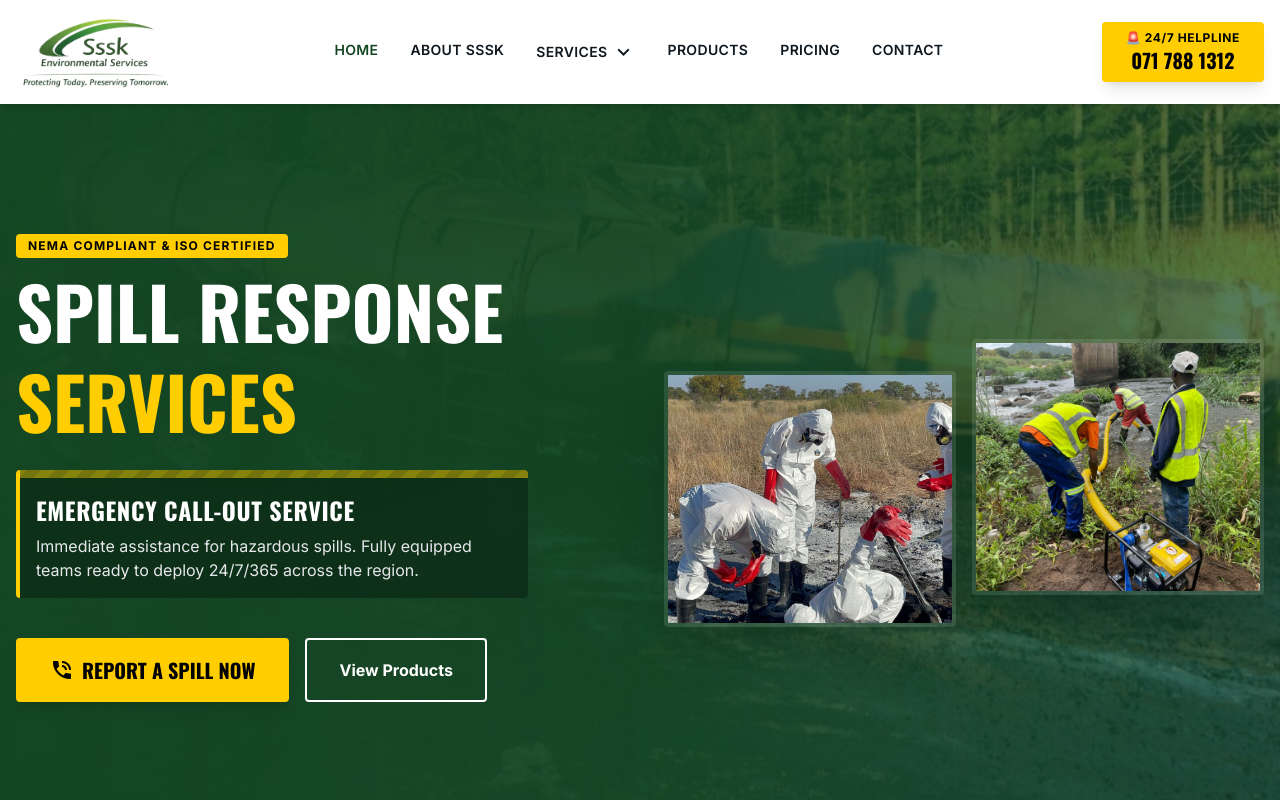
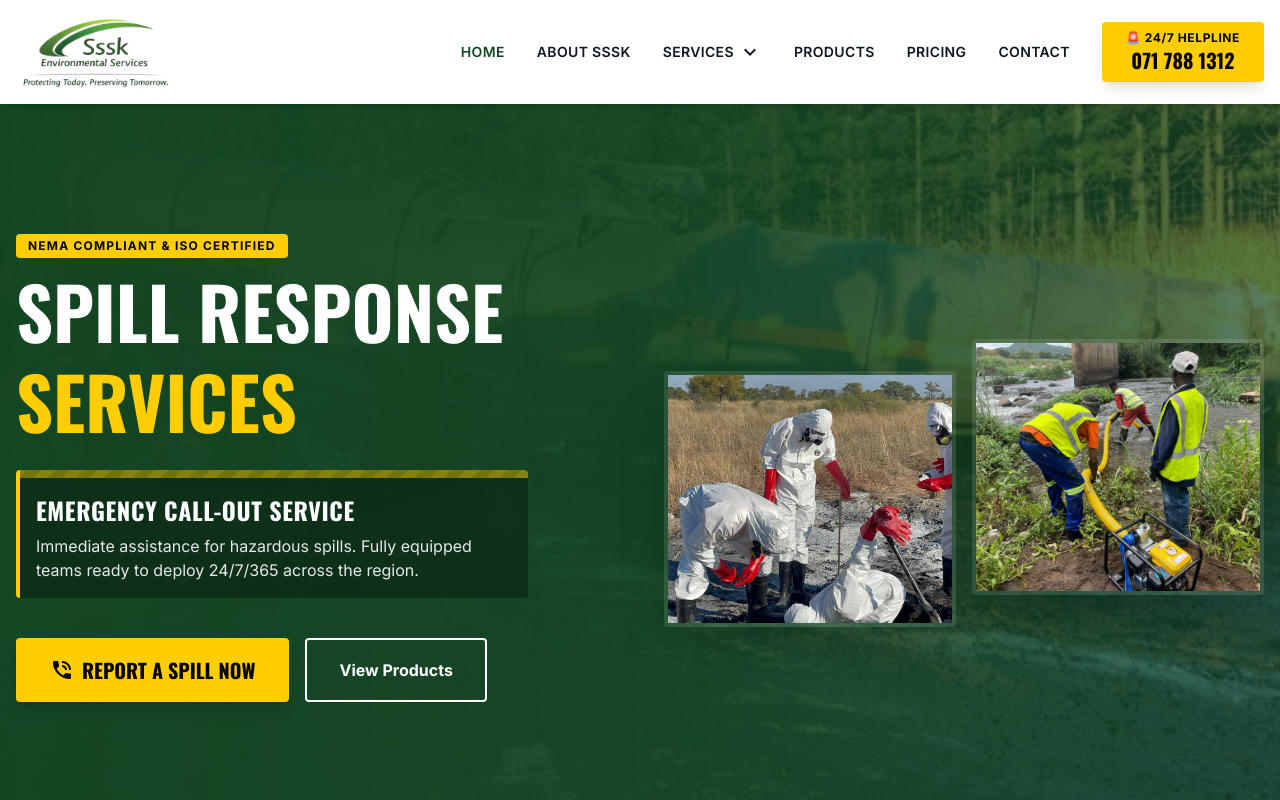
Before and after one commit to LM-Studios-Work/Spill-Response-Company-Website, a Next.js app: page / in a window 1280 px wide. Shown: the top 800 px of the page. Built offline with nearby package versions, Linux system fonts and the light colour scheme.

Commit message:
fixed the header

```diff
--- a/components/header.tsx
+++ b/components/header.tsx
@@ -13,8 +13,9 @@ export function Header() {
 
   return (
     <header className="sticky top-0 z-50 bg-card shadow-md">
-      <div className="container mx-auto px-4 py-3 flex justify-between items-center">
-        <Link href="/" className="flex items-center">
+      <div className="container mx-auto px-4 py-3 flex items-center">
+        {/* LOGO - Left Side */}
+        <Link href="/" className="flex items-center shrink-0">
           <Image
             src="/sssklogo.png"
             alt="SSSK Logo"
@@ -25,7 +26,9 @@ export function Header() {
           />
         </Link>
 
-        <nav className="hidden lg:flex space-x-6 xl:space-x-8 font-semibold text-sm uppercase tracking-wide text-foreground">
+        {/* DESKTOP NAV & CTA - Grouped and pushed to the Right */}
+        <div className="hidden lg:flex items-center gap-8 ml-auto">
+          <nav className="flex items-center space-x-6 xl:space-x-8 font-semibold text-sm uppercase tracking-wide text-foreground">
             <Link
               href="/"
               className={`hover:text-primary transition ${
@@ -42,44 +45,51 @@ export function Header() {
             >
               About SSSK
             </Link>
-          <div className="relative group cursor-pointer">
+
+            {/* SERVICES DROPDOWN */}
+            <div className="relative group cursor-pointer h-full flex items-center">
               <span className="flex items-center hover:text-primary transition">
                 Services{" "}
                 <span className="material-icons text-sm ml-1">expand_more</span>
               </span>
-            <div className="absolute top-full left-0 mt-2 w-64 bg-card shadow-xl rounded-md hidden group-hover:block border border-gray-100">
+
+              {/* DROPDOWN BRIDGE & MENU */}
+              <div className="absolute top-[100%] -left-4 pt-4 w-64 hidden group-hover:block z-50">
+                <div className="bg-card shadow-xl rounded-md border border-gray-100 overflow-hidden">
                   <Link
                     href="/emergency-spill-response"
-                className="block px-4 py-2 hover:bg-gray-50 text-sm normal-case"
+                    className="block px-4 py-3 hover:bg-gray-100 hover:text-primary transition-colors duration-200 text-sm normal-case border-b border-gray-50"
                   >
                     Emergency Spill Response
                   </Link>
                   <Link
                     href="/pollution-control"
-                className="block px-4 py-2 hover:bg-gray-50 text-sm normal-case"
+                    className="block px-4 py-3 hover:bg-gray-100 hover:text-primary transition-colors duration-200 text-sm normal-case border-b border-gray-50"
                   >
                     Pollution Control & Remediation
                   </Link>
                   <Link
                     href="/waste-management"
-                className="block px-4 py-2 hover:bg-gray-50 text-sm normal-case"
+                    className="block px-4 py-3 hover:bg-gray-100 hover:text-primary transition-colors duration-200 text-sm normal-case border-b border-gray-50"
                   >
                     Waste Management
                   </Link>
                   <Link
                     href="/environmental-assessments"
-                className="block px-4 py-2 hover:bg-gray-50 text-sm normal-case"
+                    className="block px-4 py-3 hover:bg-gray-100 hover:text-primary transition-colors duration-200 text-sm normal-case border-b border-gray-50"
                   >
                     Environmental Assessments
                   </Link>
                   <Link
                     href="/training"
-                className="block px-4 py-2 hover:bg-gray-50 text-sm normal-case"
+                    className="block px-4 py-3 hover:bg-gray-100 hover:text-primary transition-colors duration-200 text-sm normal-case"
                   >
                     Spill Kit Training
                   </Link>
                 </div>
               </div>
+            </div>
+
             <Link
               href="/products"
               className={`hover:text-primary transition ${
@@ -108,7 +118,7 @@ export function Header() {
 
           <a
             href="tel:0717881312"
-          className="hidden md:flex flex-col items-center justify-center bg-accent hover:bg-yellow-400 text-black px-4 lg:px-6 py-2 rounded shadow-lg transform hover:scale-105 transition duration-200"
+            className="flex flex-col items-center justify-center bg-accent hover:bg-yellow-400 text-black px-4 lg:px-6 py-2 rounded shadow-lg transform hover:scale-105 transition duration-200 shrink-0"
           >
             <div className="flex items-center space-x-1">
               <span className="text-[10px] lg:text-xs font-bold uppercase tracking-wider">
@@ -119,9 +129,11 @@ export function Header() {
               071 788 1312
             </span>
           </a>
+        </div>
 
+        {/* MOBILE MENU BUTTON */}
         <button
-          className="lg:hidden text-foreground p-2"
+          className="lg:hidden text-foreground p-2 ml-auto"
           onClick={() => setMobileMenuOpen(!mobileMenuOpen)}
           aria-label="Toggle menu"
         >
@@ -131,6 +143,7 @@ export function Header() {
         </button>
       </div>
 
+      {/* Mobile Menu Overlay */}
       {mobileMenuOpen && (
         <div className="lg:hidden bg-card border-t border-gray-100 px-4 py-4 space-y-1 max-h-[calc(100vh-80px)] overflow-y-auto">
           <Link
@@ -152,7 +165,6 @@ export function Header() {
             About SSSK
           </Link>
 
-          {/* Services Section */}
           <div className="py-3 border-b border-gray-100">
             <p className="font-semibold uppercase text-sm text-foreground-muted mb-2">
               Services
@@ -160,35 +172,35 @@ export function Header() {
             <div className="pl-4 space-y-2">
               <Link
                 href="/emergency-spill-response"
-                className="block py-2 text-sm"
+                className="block py-2 text-sm hover:text-primary transition-colors"
                 onClick={() => setMobileMenuOpen(false)}
               >
                 Emergency Spill Response
               </Link>
               <Link
                 href="/pollution-control"
-                className="block py-2 text-sm"
+                className="block py-2 text-sm hover:text-primary transition-colors"
                 onClick={() => setMobileMenuOpen(false)}
               >
                 Pollution Control
               </Link>
               <Link
                 href="/waste-management"
-                className="block py-2 text-sm"
+                className="block py-2 text-sm hover:text-primary transition-colors"
                 onClick={() => setMobileMenuOpen(false)}
               >
                 Waste Management
               </Link>
               <Link
                 href="/environmental-assessments"
-                className="block py-2 text-sm"
+                className="block py-2 text-sm hover:text-primary transition-colors"
                 onClick={() => setMobileMenuOpen(false)}
               >
                 Environmental Assessments
               </Link>
               <Link
                 href="/training"
-                className="block py-2 text-sm"
+                className="block py-2 text-sm hover:text-primary transition-colors"
                 onClick={() => setMobileMenuOpen(false)}
               >
                 Spill Kit Training
```
Lines whose indentation alone changed are shown as unchanged.
